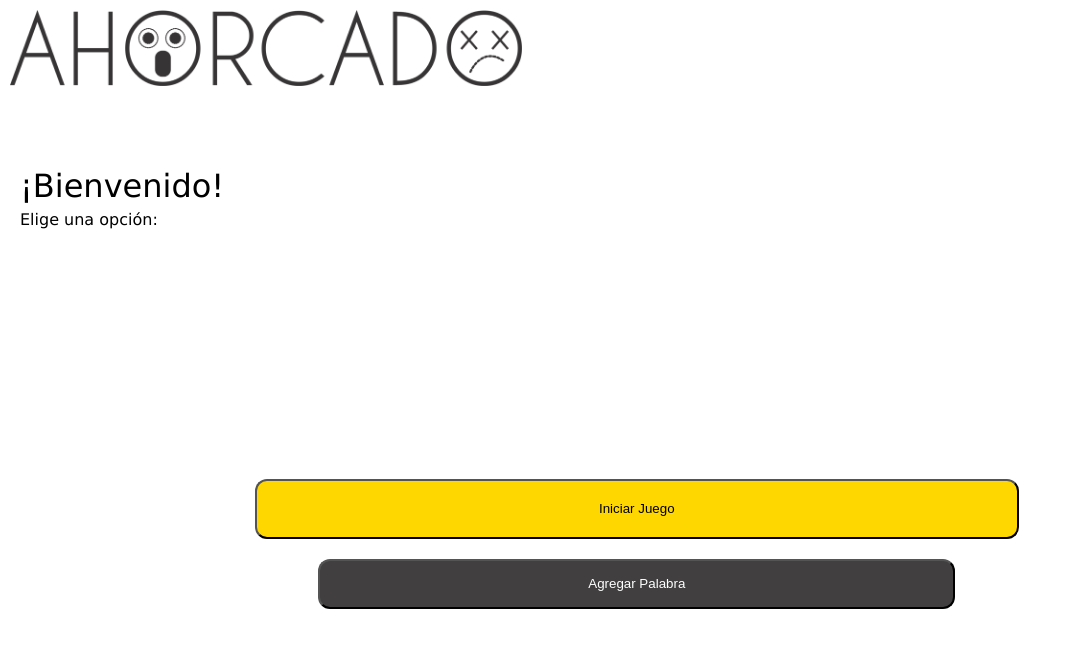
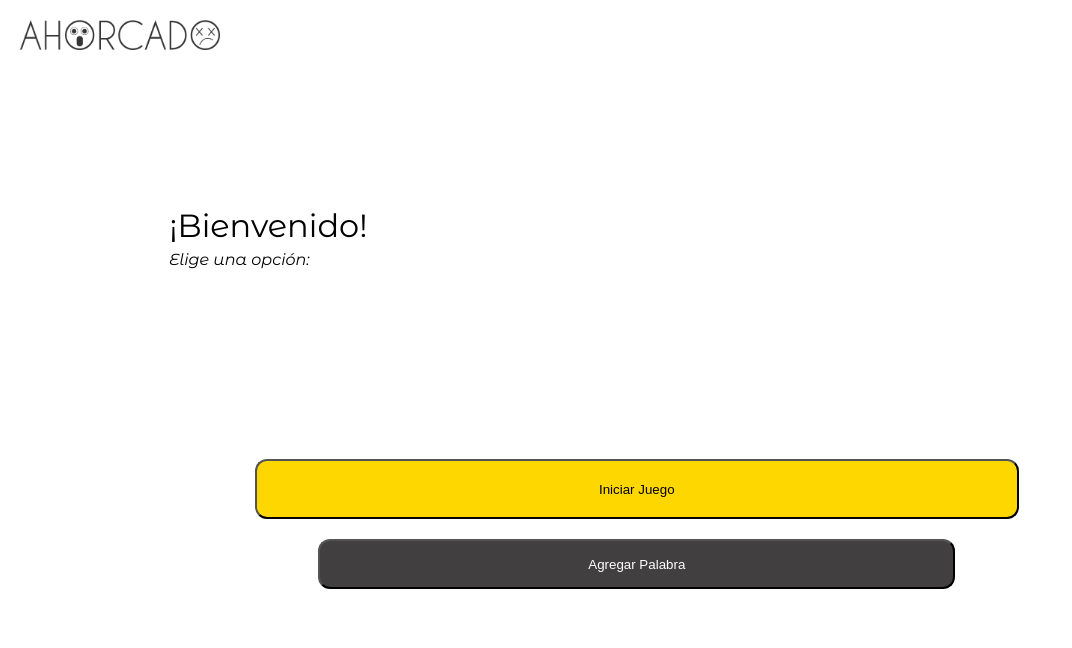
Before and after one commit to MarchettiLA/Ahorcado-Challange-2-Oracle-Alura, a plain HTML site: page index.html in a window 1280 px wide. Shown: the whole page, without its empty margins (0-1072 px from the left). Drawn offline with Linux system fonts and the light colour scheme.

Commit message:
Modificando fuentes inicio main.css

```diff
--- a/index.html
+++ b/index.html
@@ -5,6 +5,9 @@
     <meta http-equiv="X-UA-Compatible" content="IE=edge">
     <meta name="viewport" content="width=device-width, initial-scale=1.0">
     <link rel="stylesheet" href="style/reset.css">
+    <link rel="preconnect" href="https://fonts.googleapis.com">
+    <link rel="preconnect" href="https://fonts.gstatic.com" crossorigin>
+    <link href="https://fonts.googleapis.com/css2?family=Montserrat+Alternates:ital,wght@0,100;0,200;0,300;0,400;1,100;1,400&display=swap" rel="stylesheet">
     <link rel="stylesheet" href="style/main.css">
     <title>Ahorcado - Alura</title>
 </head>
--- a/style/main.css
+++ b/style/main.css
@@ -1,24 +1,28 @@
+/* Mobile First */
+
 body, header, html{
     width: 100vw;
 }
 
 .logo img{
-    margin: 10px;
+    margin: 20px;
     min-width: 200px;
-    width:40%;
+    width:200px;
 }
 
 .inicio{
     position: absolute;
-    top: 20%;
+    top: 25%;
     width: 99.5%;
     height: 400px;
 
 }
 
 .bienvenida{
-    font-family: Verdana, Geneva, Tahoma, sans-serif;
-    margin: 10px;
+    font-family: 'Montserrat Alternates', sans-serif;
+    margin: 10px auto;
+    width: 75%;
+
 }
 
 .bienvenida h3{
@@ -27,6 +31,7 @@ body, header, html{
 }
 
 .bienvenida p{
+    font-style: italic;
     font-size: 1em;
     margin: 10px 0 20% 10px;
 }
```
